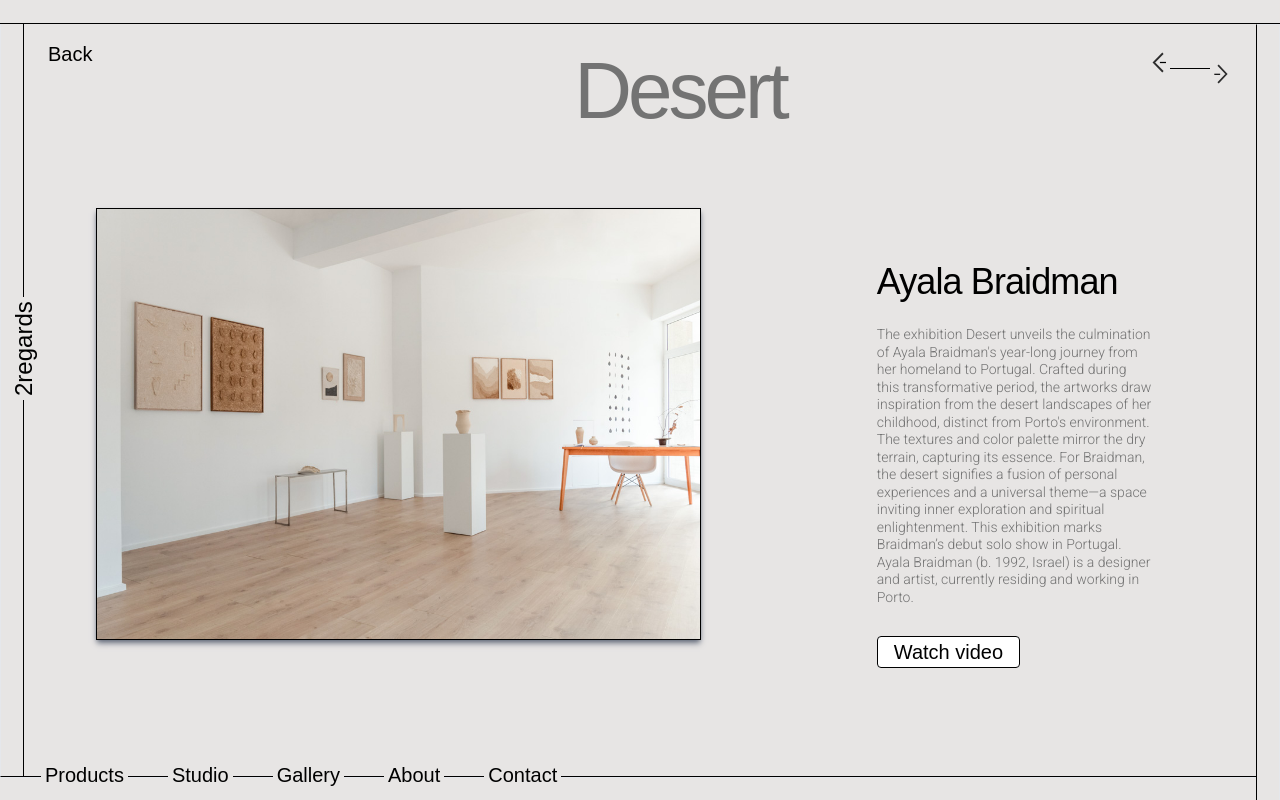
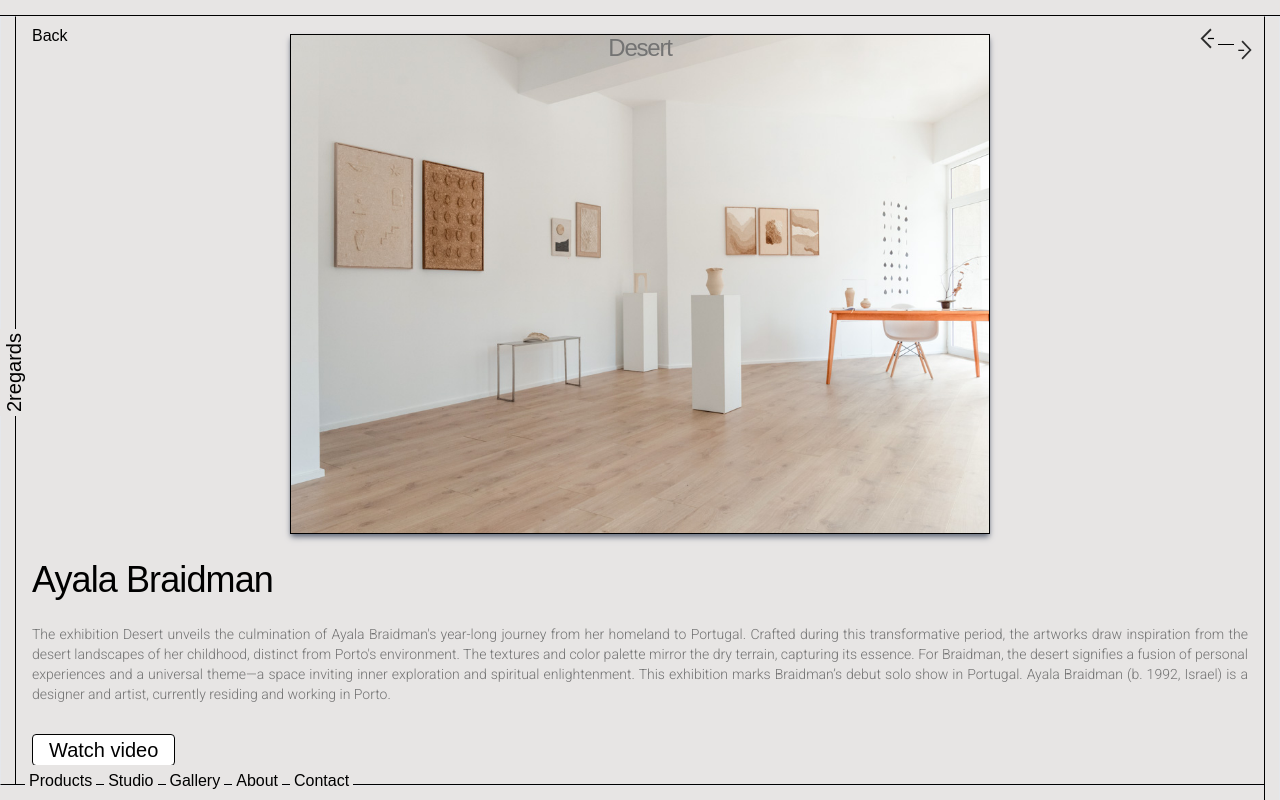
Before and after one commit to VivienIngrams/2regards, a Next.js app: page /gallery/desert in a window 1280 px wide. Built offline with nearby package versions, Linux system fonts and the light colour scheme; a web font is replaced by a local one.

Commit message:
Changing screen breakpoint

```diff
--- a/app/components/Header.tsx
+++ b/app/components/Header.tsx
@@ -3,9 +3,9 @@ import React from "react";
 // Header.js
 const Header = () => {
   return (
-    <header >
-     <div className="z-50 fixed w-full left-0 flex justify-center border-b-[1px] border-black bg-stone-200 h-4 md:h-6"/>
-      <div className=" w-4 md:w-6 z-999 fixed h-screen left-0 top-0">
+    <header>
+      <div className="z-50 fixed w-full top-0 flex justify-center border-b-[1px] border-black h-4 md:h-6 bg-stone-200" />
+      <div className=" w-4 md:w-6 z-999 fixed h-screen left-0 top-4">
         <div className="left-0 top-0 relative min-h-screen border-r-black border-[1px] bg-stone-200" />
         <div className="-left-1 md:left-1 p-1 absolute font-italiana top-[50%] bg-stone-200 origin-top-left -rotate-90 text-black text-xl md:text-2xl">
           2regards
--- a/app/data.tsx
+++ b/app/data.tsx
@@ -65,27 +65,27 @@ export const productData: ProductDataType[] = [
         url: "/images/products/Meet/meet (1).jpg",
         width: "w-[80vw] sm:[60vw] md:w-[16vw]",
         position: " justify-start md:items-center ",
-        size: "mt-[5vh] w-[70vw] h-[75vh] md:w-[20vw] md:h-[50vh] 2xl:w-[20vw] 2xl:h-[60vh] md:-mr-[6vw]",
+        size: "mt-[5vh] h-[45vh] xs:h-[55vh] sm:h-[70vh] md:w-[20vw] md:h-[50vh] 2xl:w-[20vw] 2xl:h-[60vh] md:-mr-[6vw]",
       },
       image2: {
         url: "/images/products/Meet/meet (2).jpg",
         position: "justify-end md:items-start md:mr-[4vw]" ,
-        size: "w-[70vw] h-[60vh] xs:h-[65vh] md:w-[15vw] md:h-[40vh] 2xl:w-[15vw]  md:-ml-[2vw]"
+        size: "max-w-[50vw] h-[30vh] xs:h-[50vh] sm:h-[50vh] md:w-[15vw] md:h-[40vh] 2xl:w-[15vw]  md:-ml-[2vw]"
       },
       image3: {
         url: "/images/products/Meet/meet (3).jpg",
         position: " justify-start md:items-end",
-        size: "w-[70vw] h-[60vh] xs:h-[65vh] md:w-[15vw] md:h-[40vh] 2xl:w-[15vw] md:-ml-[8vw] md:mr-[8vw] md:mb-2"
+        size: "max-w-[50vw] h-[30vh] xs:h-[40vh]  md:w-[15vw] md:h-[40vh] 2xl:w-[15vw] md:-ml-[8vw] md:mr-[8vw] md:mb-2"
       },
       image4: {
         url: "/images/products/Meet/meet (5).jpg",
         position: "justify-end md:items-center ",
-        size: "w-[80vw] h-[25vh] xs:w-[80vw] xs:h-[30vh] md:w-[70vw] md:h-[45vh] 2xl:w-[40vw] 2xl:h-[50vh] md:-ml-[15vw] md:-mr-[3vw]"
+        size: "h-[25vh] xs:w-[80vw] xs:h-[30vh] md:w-[70vw] md:h-[45vh] 2xl:w-[40vw] 2xl:h-[50vh] md:-ml-[15vw] md:-mr-[3vw]"
       },
       image5: {
         url: "/images/products/Meet/meet (4).jpg",
         position: "md:mt-10 justify-start md:items-start ",
-        size: "w-[80vw] h-[60vh] xs:h-[65vh] md:w-[18vw] md:h-[40vh] 2xl:w-[20vw] "
+        size: "h-[45vh] xs:h-[55vh] md:w-[18vw] md:h-[40vh] 2xl:w-[20vw] "
       },
     },
   },
--- a/app/layout.tsx
+++ b/app/layout.tsx
@@ -46,7 +46,7 @@ export default function RootLayout({
         ) : (
           <>
             <Header />
-            <div className="pl-8 md:pl-12 pb-4 md:pb-6 pt-2 md:pt-4 h-[95%]">
+            <div className="pl-8 md:pl-12 pb-4 md:pb-6 pt-6 md:pt-6 h-[95%]">
               {children}
             </div>
             <Footer />
--- a/app/product/[productId]/page.tsx
+++ b/app/product/[productId]/page.tsx
@@ -77,7 +77,7 @@ const Product = ({ params }: { params: { productId: string } }) => {
       </div>
 
       {/* Title */}
-      <div className="z-25 flex absolute -top-6 md:top-2 w-full  items-center justify-center  text-neutral-400">
+      <div className="z-25 flex absolute -top-10 md:top-6 w-full  items-center justify-center  text-neutral-400">
         <div className="max-w-[160px]">
           <h1 className="text-3xl lg:text-6xl xl:text-[80px] font-normal font-italiana text-center lg:leading-[26px] xl:leading-[38px] tracking-tighter">
             {/* {title} */}
@@ -93,7 +93,7 @@ const Product = ({ params }: { params: { productId: string } }) => {
               className={`flex flex-row ${image.position} -mt-[3vh] md:mt-0 `}
               style={{ zIndex: 10 - index }}
             >
-              <div className={`relative ${image.size} w-[70vw] xs:w-[75vw] `}>
+              <div className={`relative ${image.size} w-[70vw] xs:w-[75vw] sm:w-[60vw] `}>
                 <Image
                   className="absolute object-cover overflow-hidden shadow-md border-[1px] border-black"
                   src={image.url}
--- a/tailwind.config.ts
+++ b/tailwind.config.ts
@@ -15,8 +15,9 @@ const config: Config = {
       },
     },
     screens: {
-      xs: "300px",
-      ...defaultTheme.screens,
+      'xs': '300px',
+      'sm': '520px',
+
     },
   },
   plugins: [],
```
